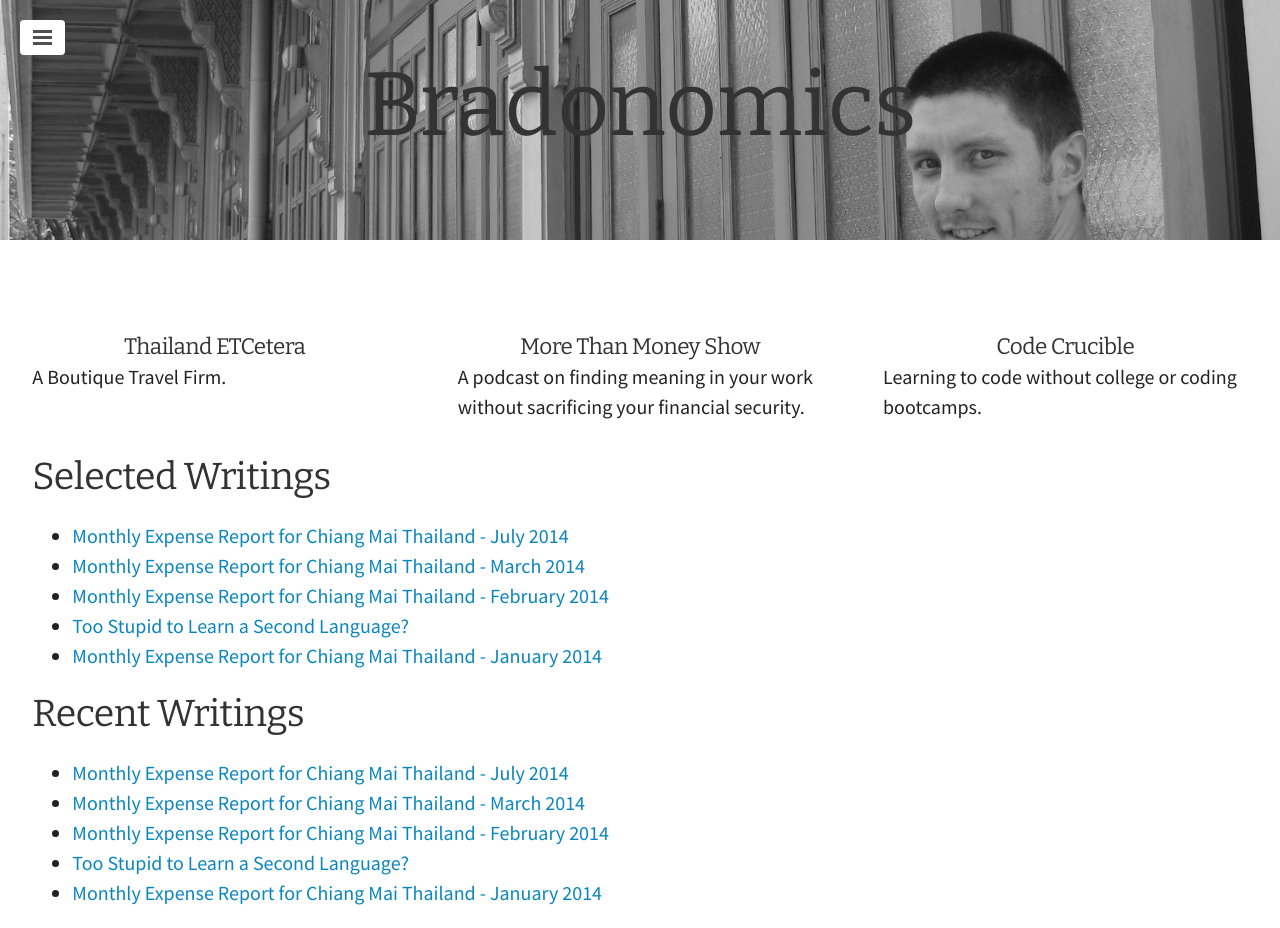
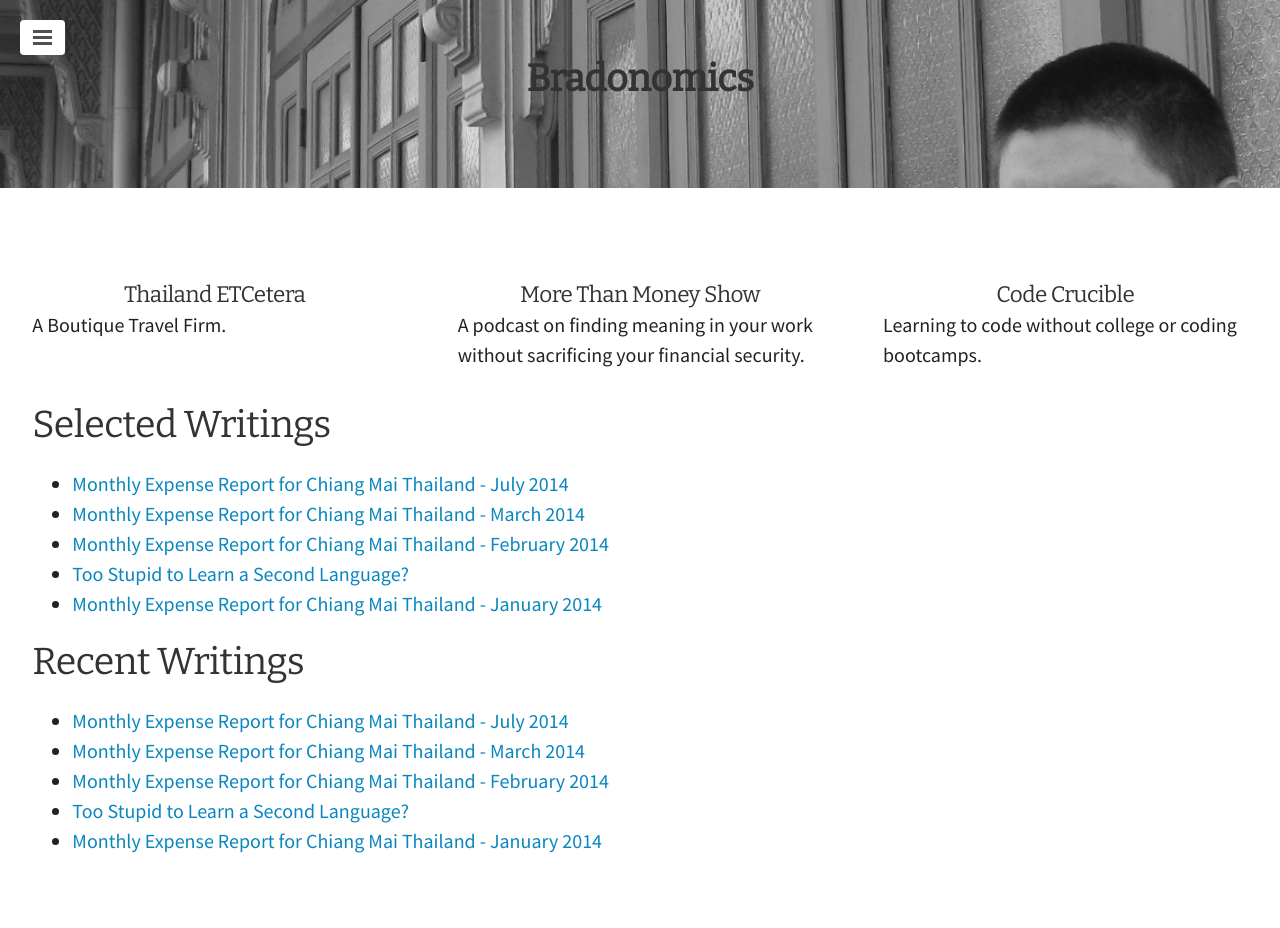
Before and after one commit to snowdj/bradonomics.github.io, a Jekyll site: the page built from index.html, in a window 1280 px wide. Built offline with Jekyll 4.4.1, drawn with Linux system fonts in a browser that asks for light colours; some web fonts are replaced; the list of posts is cut into pages by our own code; after the commit the page ends 900 px from its top, so only the background shows below that.

Commit message:
Added entry-title selectors

```diff
--- a/css/style.css
+++ b/css/style.css
@@ -373,31 +373,6 @@
         padding: 3em
     }
 }
-.title-area h1 {
-    font-size: 48px;
-    font-size: 3rem;
-    line-height: 1;
-    margin-bottom: 24px;
-    margin-bottom: 1.5rem
-}
-@media screen and (min-width: 48em) {
-    .title-area h1 {
-        font-size: 60px;
-        font-size: 3.75rem;
-        line-height: 1.2;
-        margin-bottom: 24px;
-        margin-bottom: 1.5rem
-    }
-}
-@media screen and (min-width: 62.5em) {
-    .title-area h1 {
-        font-size: 72px;
-        font-size: 4.5rem;
-        line-height: 1;
-        margin-bottom: 24px;
-        margin-bottom: 1.5rem
-    }
-}
 .title-area p {
     font-size: 20px;
     font-size: 1.25rem;
@@ -423,6 +398,51 @@
         margin-bottom: 1.5rem
     }
 }
+
+/* Titles
+--------------------------------------------- */
+
+h1.entry-title {
+    font-family: 'Bitter', Georgia, serif;
+    font-size: 30px;
+    font-size: 1.875rem;
+   	font-weight: 700;
+    line-height: 1;
+    margin-bottom: 24px;
+    margin-bottom: 1.5rem
+}
+@media screen and (min-width: 48em) {
+    .h1.entry-title {
+        font-size: 48px;
+        font-size: 3rem;
+        line-height: 1.2;
+        margin-bottom: 24px;
+        margin-bottom: 1.5rem
+    }
+}
+
+h2.entry-title {
+    font-family: 'Bitter', Georgia, serif;
+    font-size: 30px;
+    font-size: 1.875rem;
+   	font-weight: 700;
+    line-height: 1;
+    margin-bottom: 24px;
+    margin-bottom: 1.5rem
+}
+
+.entry-title a,
+h2.entry-title a {
+	color: #333;
+	text-decoration: none;
+}
+
+.entry-title a:hover,
+h2.entry-title a:hover {
+	color: #0A86BF;
+	text-decoration: none;
+}
+
 
 /*
  * Sidebar
```
